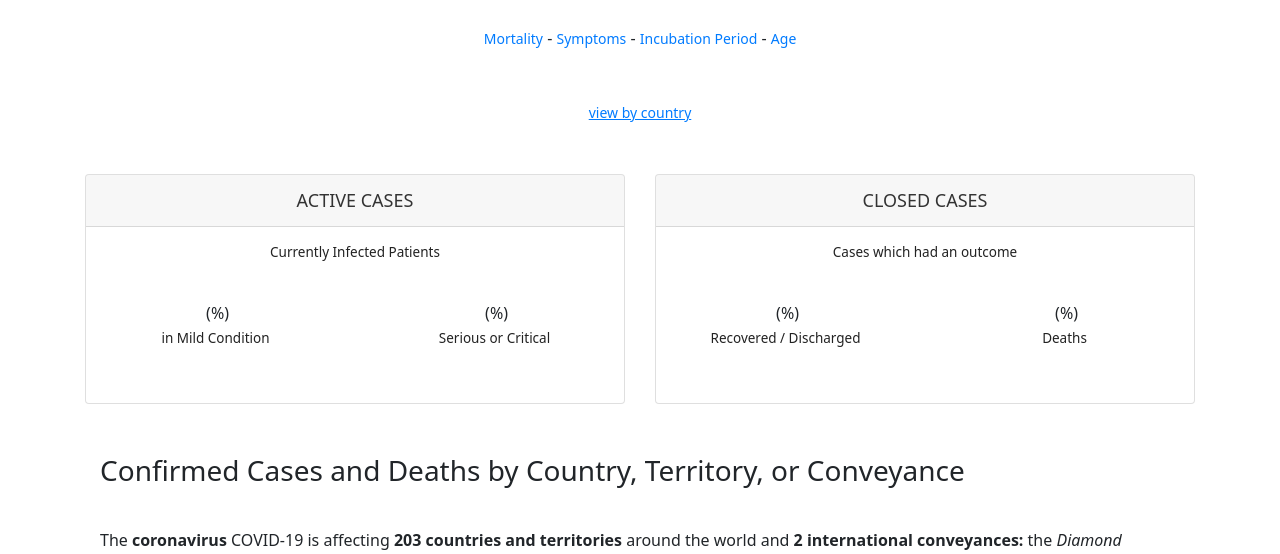
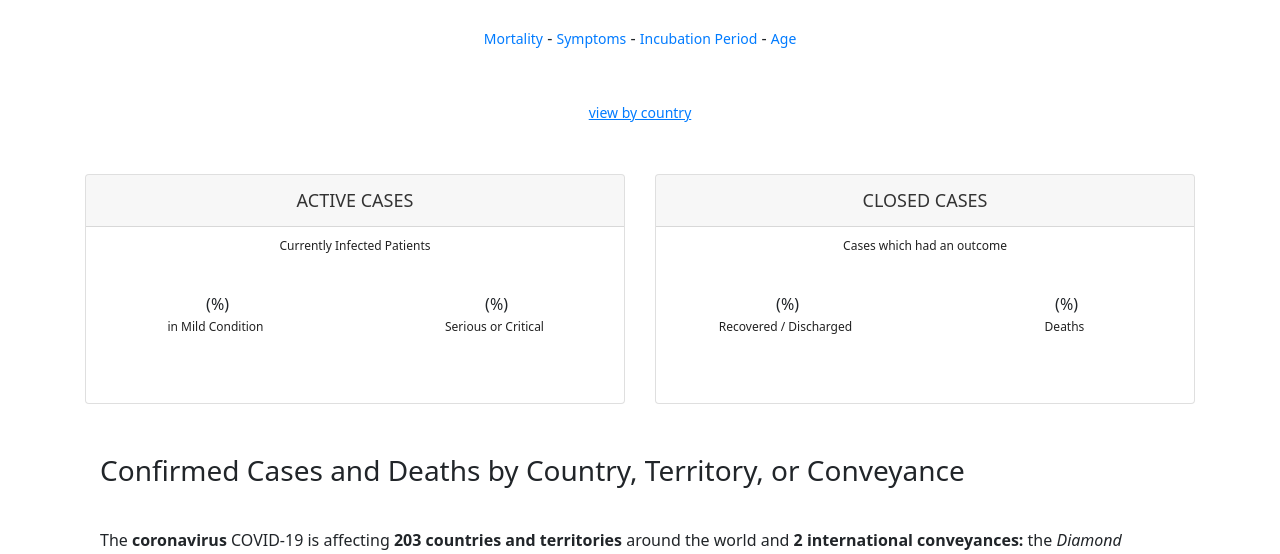
Before and after one commit to UTKx/covidtracker, a Django app: template covid19/tracker/templates/base.html in a window 1280 px wide. Shown: the part 211-765 px from the top of the page. Run offline with Django 3.2, Linux system fonts and the light colour scheme; the template is opened without the code that fills it, so the values that code supplies are empty; some libraries are stand-ins or nearby versions.

Commit message:
UI changes

```diff
--- a/covid19/tracker/static/style.css
+++ b/covid19/tracker/static/style.css
@@ -179,6 +179,7 @@ tbody > tr > :nth-child(1) {
 
 .top {
   text-align: center;
+  margin-top: -5px
 }
 
 .left {
@@ -194,12 +195,12 @@ tbody > tr > :nth-child(1) {
 }
 
 .desc {
-  font-size: 13.5px;
+  font-size: 12px;
   color: #222;
 }
 
 .stat {
-  font-size: 24px;
+  font-size: 22px;
   font-weight: bold;
   color: #222;
 }
```
